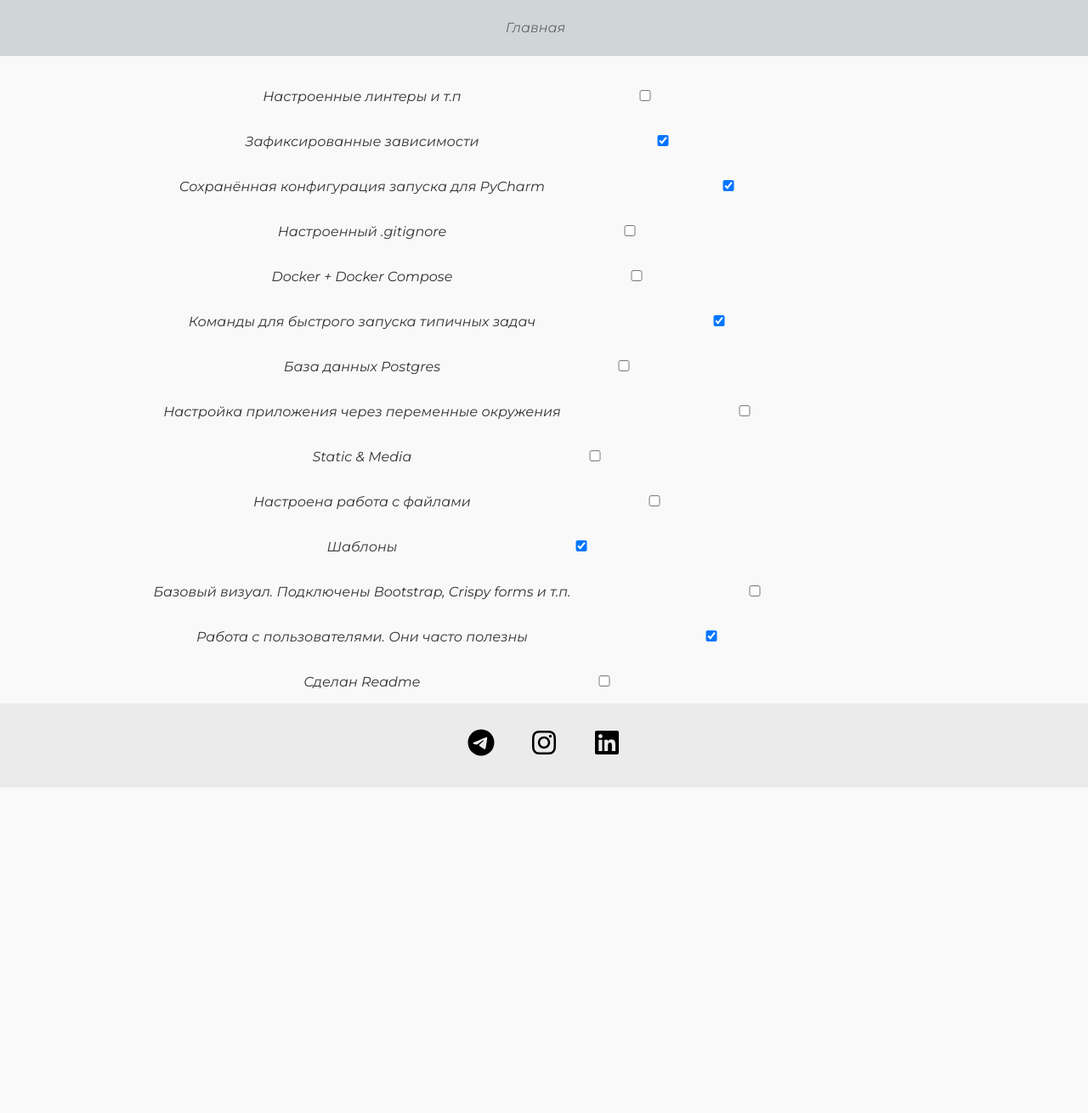
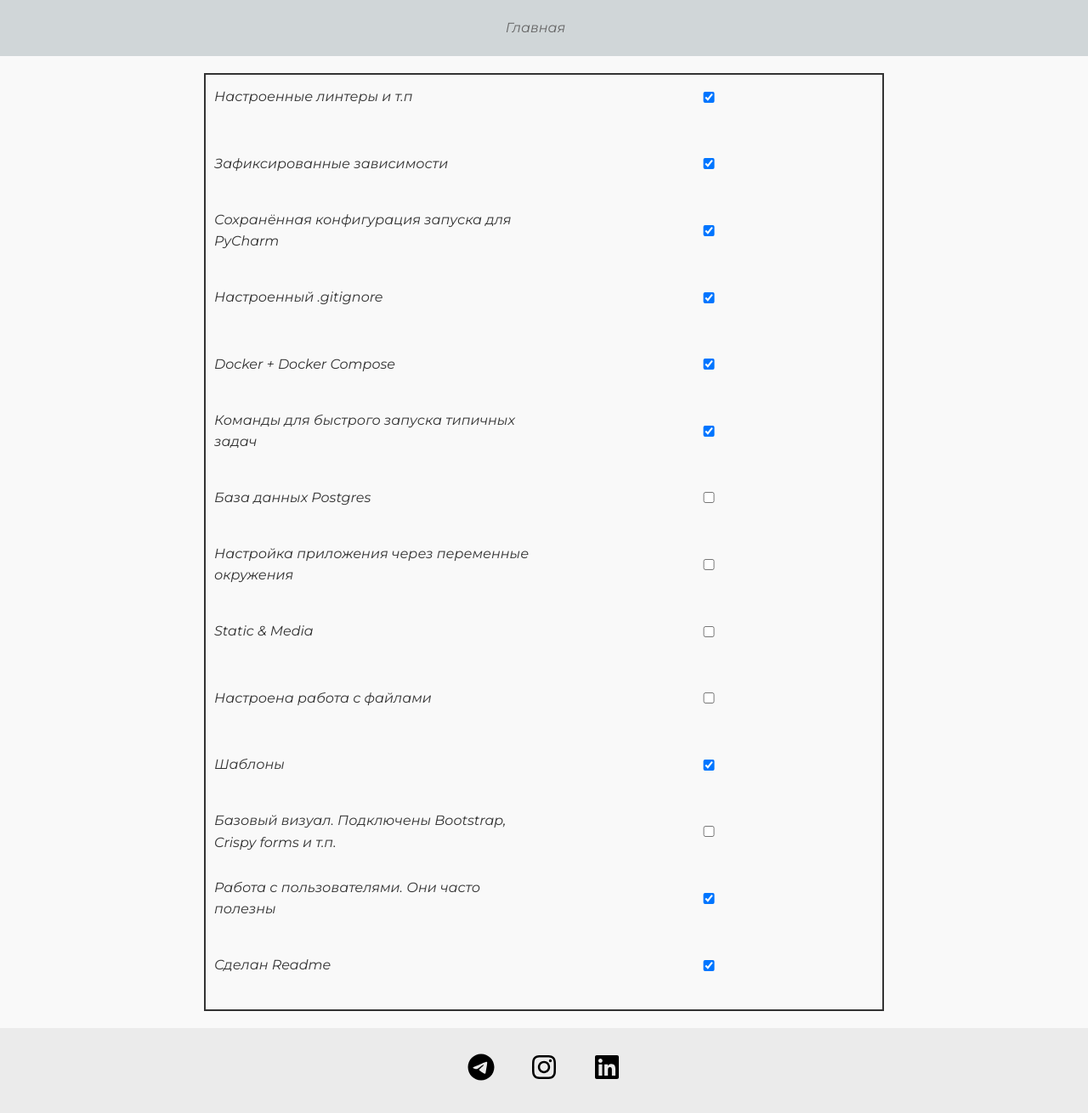
Before and after one commit to hillel-i-python-pro-i-2023-06-23/skliar__base_django, a Django app: page / in a window 1280 px wide. Shown: the part 157-1467 px from the top of the page at 85% size. Before the commit the page ends 1084 px from the top, so only its background shows below. Run offline with Django 4.2, Linux system fonts and the light colour scheme.

Commit message:
0.0.1 style fix

```diff
--- a/apps/static/style.css
+++ b/apps/static/style.css
@@ -28,9 +28,10 @@ body {
 }
 
 main {
-  margin-top: 20px;
-  text-align: center;
+  margin: 20px auto;
+  justify-content: center;
   flex: 1; /* Растягиваем основной контент (main) на всю доступную высоту */
+  max-width: 800px;
 }
 
 section {
@@ -114,7 +115,6 @@ button {
   cursor: pointer;
 }
 input {
-  width: 30%;
   margin: 20px;
   padding: 10px;
   border-color: #848988;
@@ -140,3 +140,24 @@ input[type="number"]::-webkit-inner-spin-button {
 .links a:hover {
   text-decoration: underline;
 }
+
+.home_page_check {
+  display: grid;
+  grid-template-columns: repeat(2, 1fr);
+  margin: 0 auto;
+  max-width: 800px;
+  border: 2px solid #333333;
+  align-items: center;
+  padding: 0 10px ;
+}
+
+.home_page_check label {
+  grid-column: 1 / span 1;
+  text-align: left;
+
+
+}
+
+.home_page_check input {
+  grid-column: 2 / span 1;
+}
--- a/apps/templates/_helpers/_base.html
+++ b/apps/templates/_helpers/_base.html
@@ -40,7 +40,7 @@
       <a href="#about">
         <img src="{% static 'icons/user-solid.svg' %}" alt="about Image" width="32" height="32">
       </a>
-      <a href="/admin">
+      <a href="/admin" target="_blank">
         <img src="{% static 'icons/right-to-bracket-solid.svg' %}" alt="authorization Image" width="32" height="32">
       </a>
     </nav>
--- a/apps/templates/base/home_page.html
+++ b/apps/templates/base/home_page.html
@@ -9,32 +9,32 @@
 {% block content %}
     <div class="home_page_check">
     <label for="option1">Настроенные линтеры и т.п</label>
-    <input type="checkbox" id="option1" name="options" value="option1" ><br>
+    <input type="checkbox" id="option1" name="options" value="option1" checked><br>
     <label for="option1">Зафиксированные зависимости</label>
-    <input type="checkbox" id="option1" name="options" value="option1"  checked><br>
+    <input type="checkbox" id="option2" name="options" value="option2"  checked><br>
     <label for="option1">Сохранённая конфигурация запуска для PyCharm</label>
-    <input type="checkbox" id="option1" name="options" value="option1"  checked><br>
+    <input type="checkbox" id="option3" name="options" value="option3"  checked><br>
     <label for="option1">Настроенный .gitignore</label>
-    <input type="checkbox" id="option1" name="options" value="option1"><br>
+    <input type="checkbox" id="option4" name="options" value="option4" checked><br>
     <label for="option1">Docker + Docker Compose</label>
-    <input type="checkbox" id="option1" name="options" value="option1" ><br>
+    <input type="checkbox" id="option5" name="options" value="option5" checked><br>
     <label for="option1">Команды для быстрого запуска типичных задач</label>
-    <input type="checkbox" id="option1" name="options" value="option1" checked><br>
+    <input type="checkbox" id="option6" name="options" value="option6" checked><br>
     <label for="option1">База данных Postgres</label>
-    <input type="checkbox" id="option1" name="options" value="option1"><br>
+    <input type="checkbox" id="option7" name="options" value="option7"><br>
     <label for="option1">Настройка приложения через переменные окружения</label>
-    <input type="checkbox" id="option1" name="options" value="option1"><br>
+    <input type="checkbox" id="option8" name="options" value="option8"><br>
     <label for="option1">Static & Media</label>
-    <input type="checkbox" id="option1" name="options" value="option1"><br>
+    <input type="checkbox" id="option9" name="options" value="option9"><br>
     <label for="option1">Настроена работа с файлами</label>
-    <input type="checkbox" id="option1" name="options" value="option1"><br>
+    <input type="checkbox" id="option10" name="options" value="option10"><br>
     <label for="option1">Шаблоны</label>
-    <input type="checkbox" id="option1" name="options" value="option1" checked><br>
+    <input type="checkbox" id="option11" name="options" value="option11" checked><br>
     <label for="option1">Базовый визуал. Подключены Bootstrap, Crispy forms и т.п.</label>
     <input type="checkbox" id="option1" name="options" value="option1"><br>
     <label for="option1">Работа с пользователями. Они часто полезны</label>
-    <input type="checkbox" id="option1" name="options" value="option1" checked><br>
+    <input type="checkbox" id="option12" name="options" value="option12" checked><br>
     <label for="option1">Сделан Readme</label>
-    <input type="checkbox" id="option1" name="options" value="option1"><br>
+    <input type="checkbox" id="option13" name="options" value="option13" checked><br>
     </div>
 {% endblock %}
```
